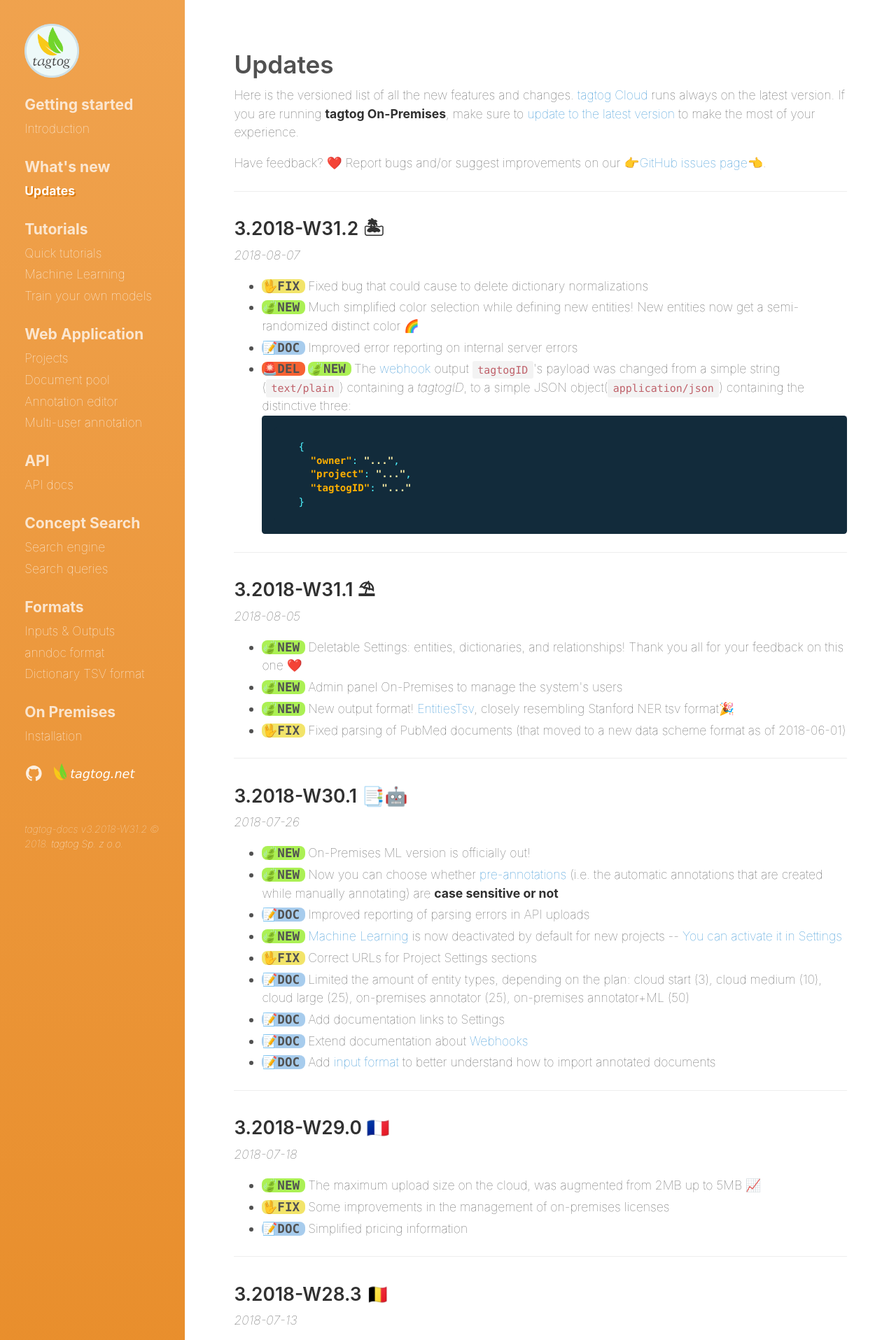
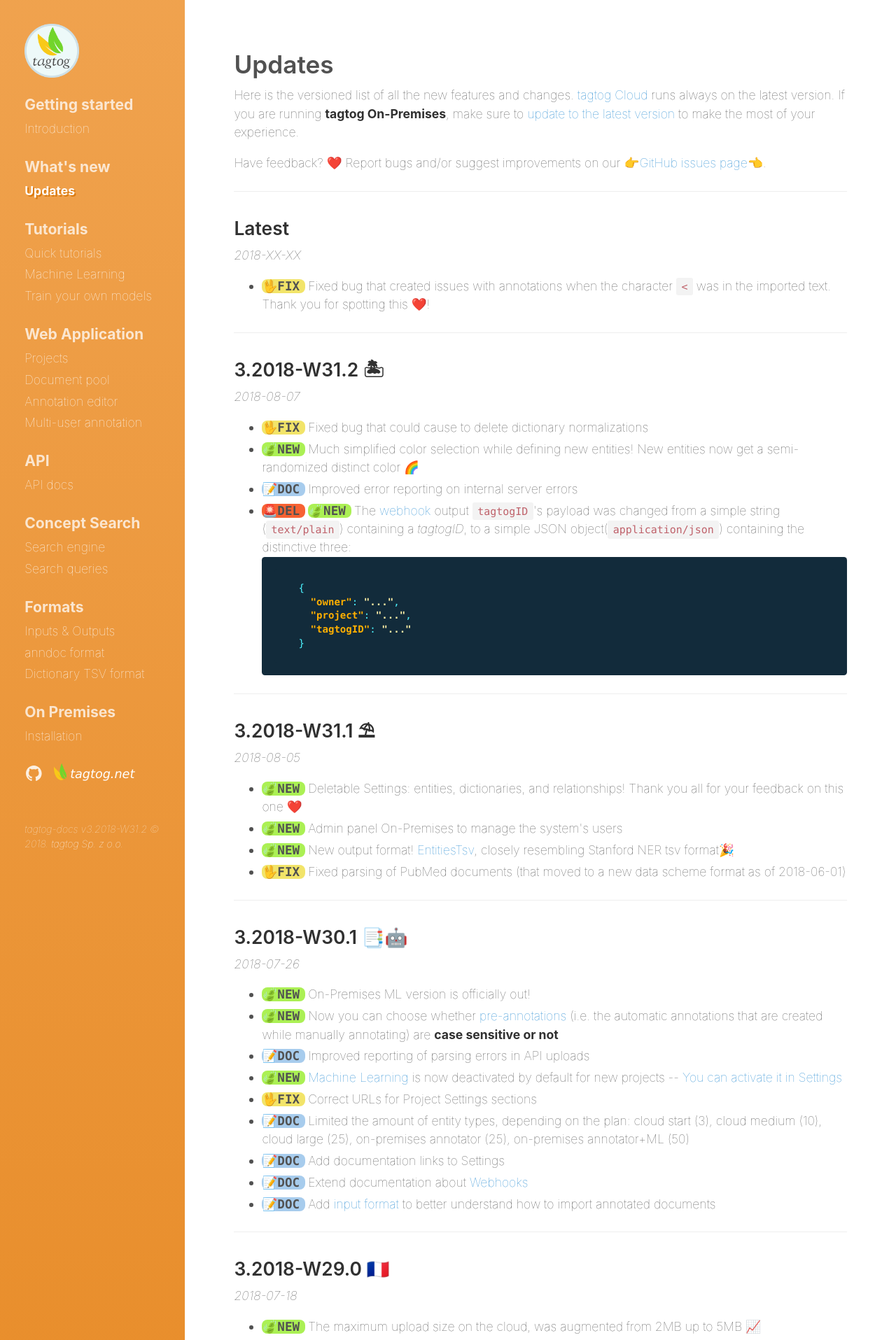
Before and after one commit to tagtogorg/tagtog-doc, a Jekyll site: the page built from updates.md, in a window 1280 px wide. Shown: the top 1915 px of the page at 70% size. Built offline with Jekyll 4.4.1, drawn with Linux system fonts in a browser that asks for light colours; nearby versions of some CDN libraries; emoji names are drawn with the system emoji font.

Commit message:
Add fix to updates

```diff
--- a/updates.md
+++ b/updates.md
@@ -9,6 +9,16 @@ notoc: true
 Here is the versioned list of all the new features and changes. [tagtog Cloud](https://www.tagtog.net) runs always on the latest version. If you are running **tagtog On-Premises**, make sure to [update to the latest version](on_premises_README.html) to make the most of your experience.
 
 Have feedback? :heart: Report bugs and/or suggest improvements on our [:point_right:GitHub issues page:point_left:](https://github.com/tagtog/tagtog-doc/issues).
+
+---
+
+## Latest
+_2018-XX-XX_
+
+<ul class="updates">
+  <li class="fix">Fixed bug that created issues with annotations when the character <code><</code> was in the imported text. Thank you for spotting this ❤️!</li>
+
+</ul>
 
 ---
 
```
